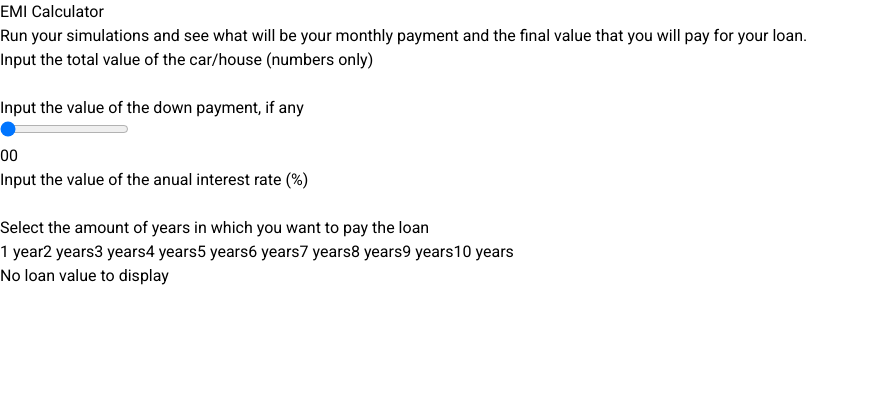
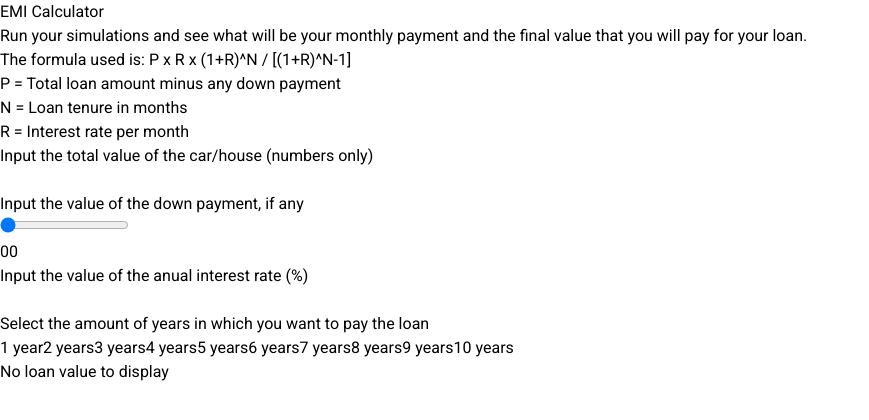
Before and after one commit to marcelohcortez/emi-calculator, a React (Vite) app: page / in a window 1280 px wide. Shown: the top 420 px of the page, without its empty margins (0-869 px from the left). Built offline with nearby package versions, Linux system fonts and the light colour scheme.

Commit message:
Add more info about the project in the index page

```diff
--- a/src/App.tsx
+++ b/src/App.tsx
@@ -58,6 +58,12 @@ function App() {
           Run your simulations and see what will be your monthly payment and the
           final value that you will pay for your loan.
         </p>
+        <p className="mt-5">The formula used is: <span className="font-bold">P x R x (1+R)^N / [(1+R)^N-1]</span></p>
+        <ul>
+          <li>P = Total loan amount minus any down payment</li>
+          <li>N = Loan tenure in months</li>
+          <li>R = Interest rate per month</li>
+        </ul>
       </header>
       <section>
         <TextInput
```
